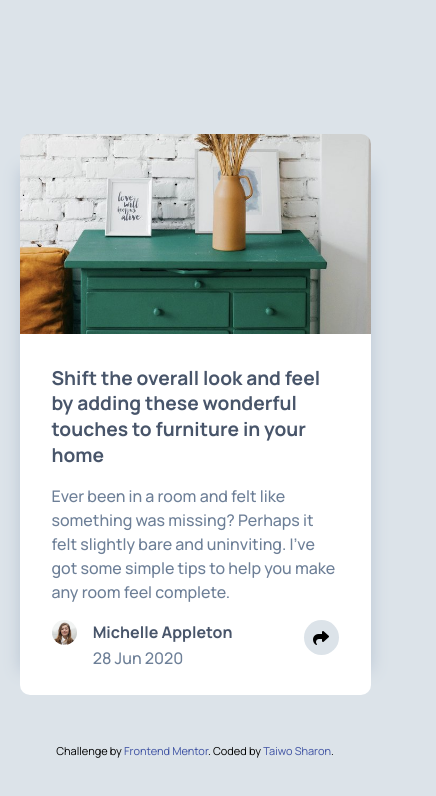
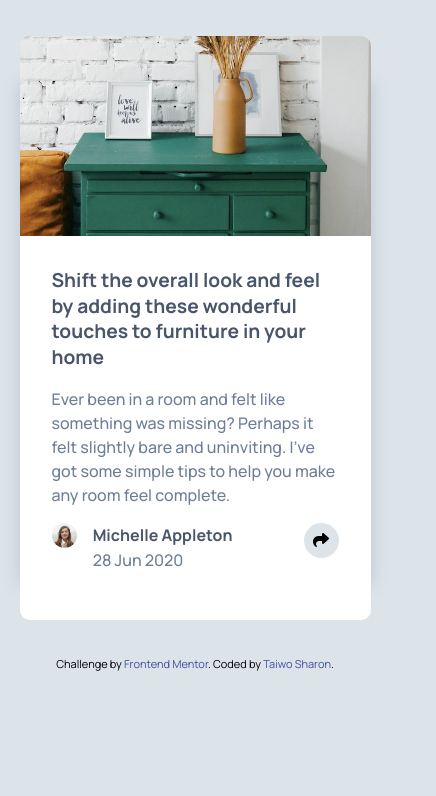
Before and after one commit to chefTee/article-preview-component-master, a plain HTML site: page index.html in a window 390 px wide. Shown: the whole page, 436 px wide, since content can reach past the window. Drawn offline with Linux system fonts and the light colour scheme.

Commit message:
fixing responsiveness

```diff
--- a/style.css
+++ b/style.css
@@ -118,7 +118,7 @@ body{
 .tooltip.hide{
     opacity: 0;
 }
-.tooltip{
+/* .tooltip{
     opacity: 0;
     position: absolute;
     bottom: 32%;
@@ -130,7 +130,7 @@ body{
     transition:all ease 7s;
     transition: opacity 0.3s ease,
                 transform ease-in-out 0.5s;
-}
+} */
 .tooltip:not(.hide) {
     opacity: 1;
     transform: translateY(-5px);
@@ -242,9 +242,9 @@ body{
 
 @media(max-width: 530px){
     body{
+        height: 100%;
         max-width: 100%;
-        min-height: 100vh;
-        margin: 0 auto;
+        margin:  0 auto;
 
     }
     .article-container{
```
